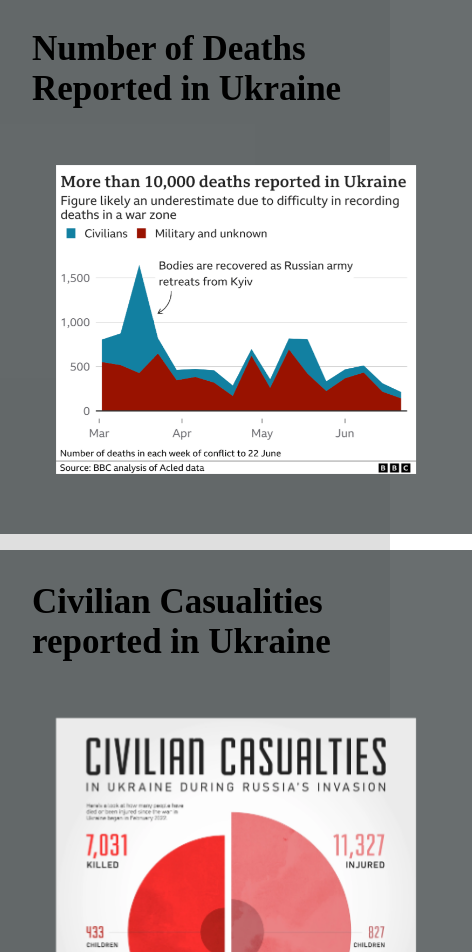
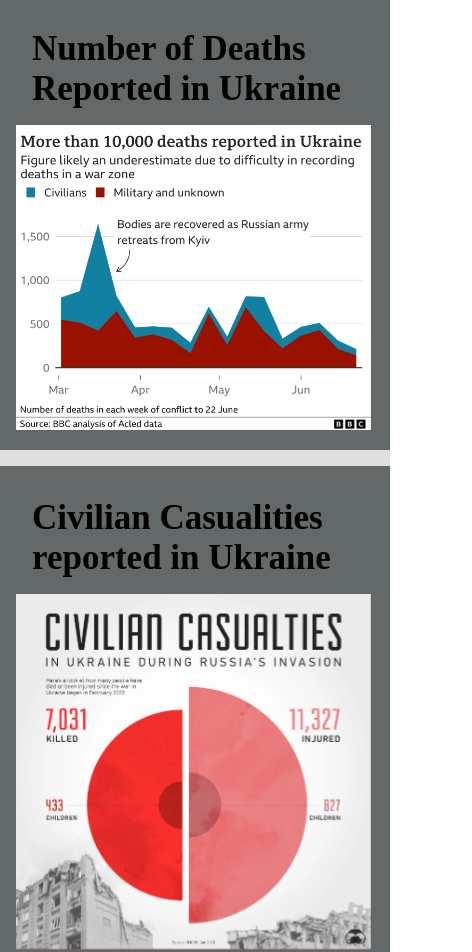
Before and after one commit to sivivi/ukraine-website, a plain HTML site: page index.html in a window 390 px wide. Shown: the part 1401-2353 px from the top of the page, 472 px wide, since content can reach past the window. Drawn offline with Linux system fonts and the light colour scheme.

Commit message:
mobile fix

```diff
--- a/style.css
+++ b/style.css
@@ -266,7 +266,8 @@ nav img{
         display: none;
     }
     .statistics-diagrams img{
-        width: 360px;
+        width: 355px;
+        padding: 0px;
     }
 
     .donate{
```
